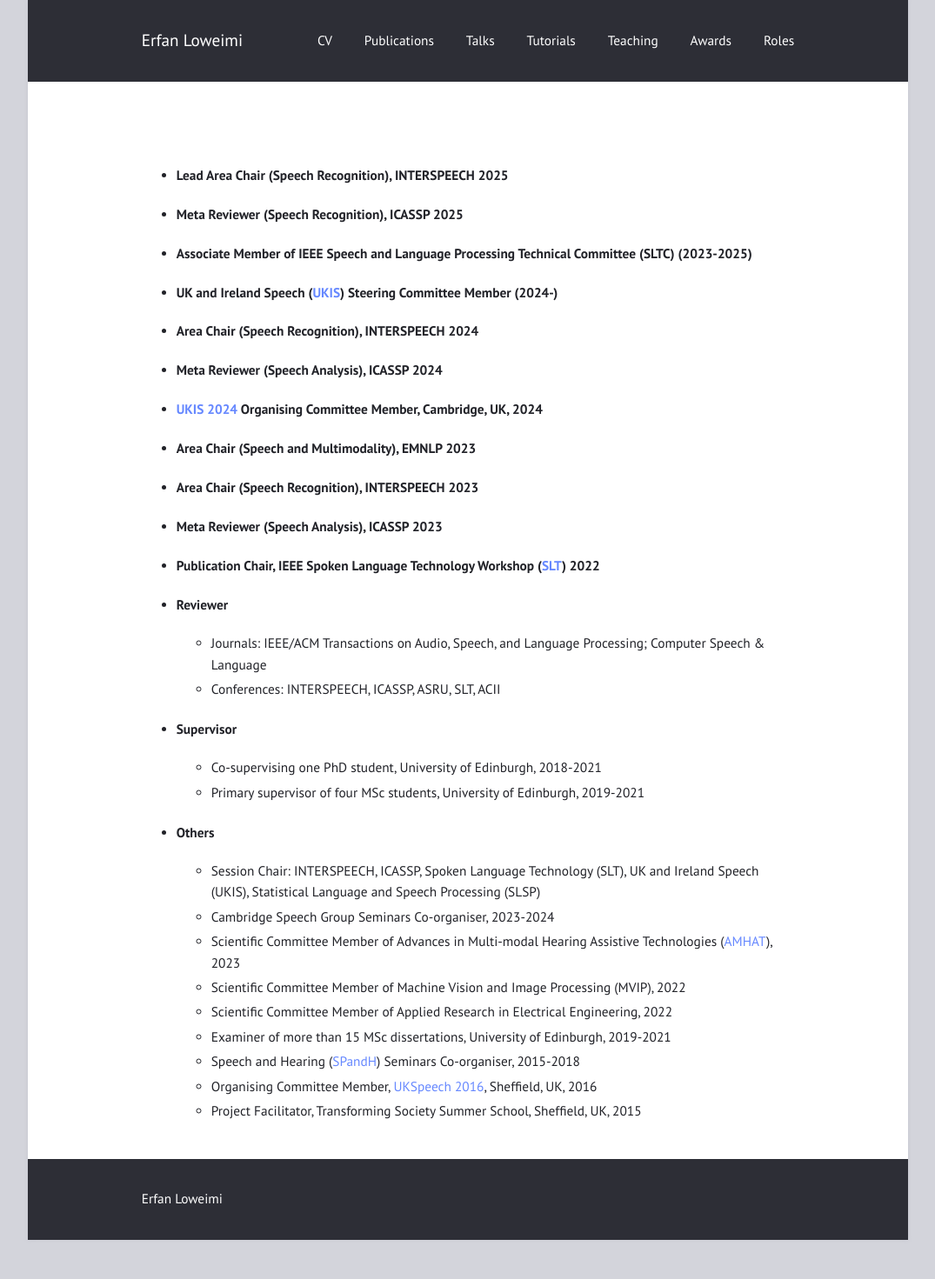
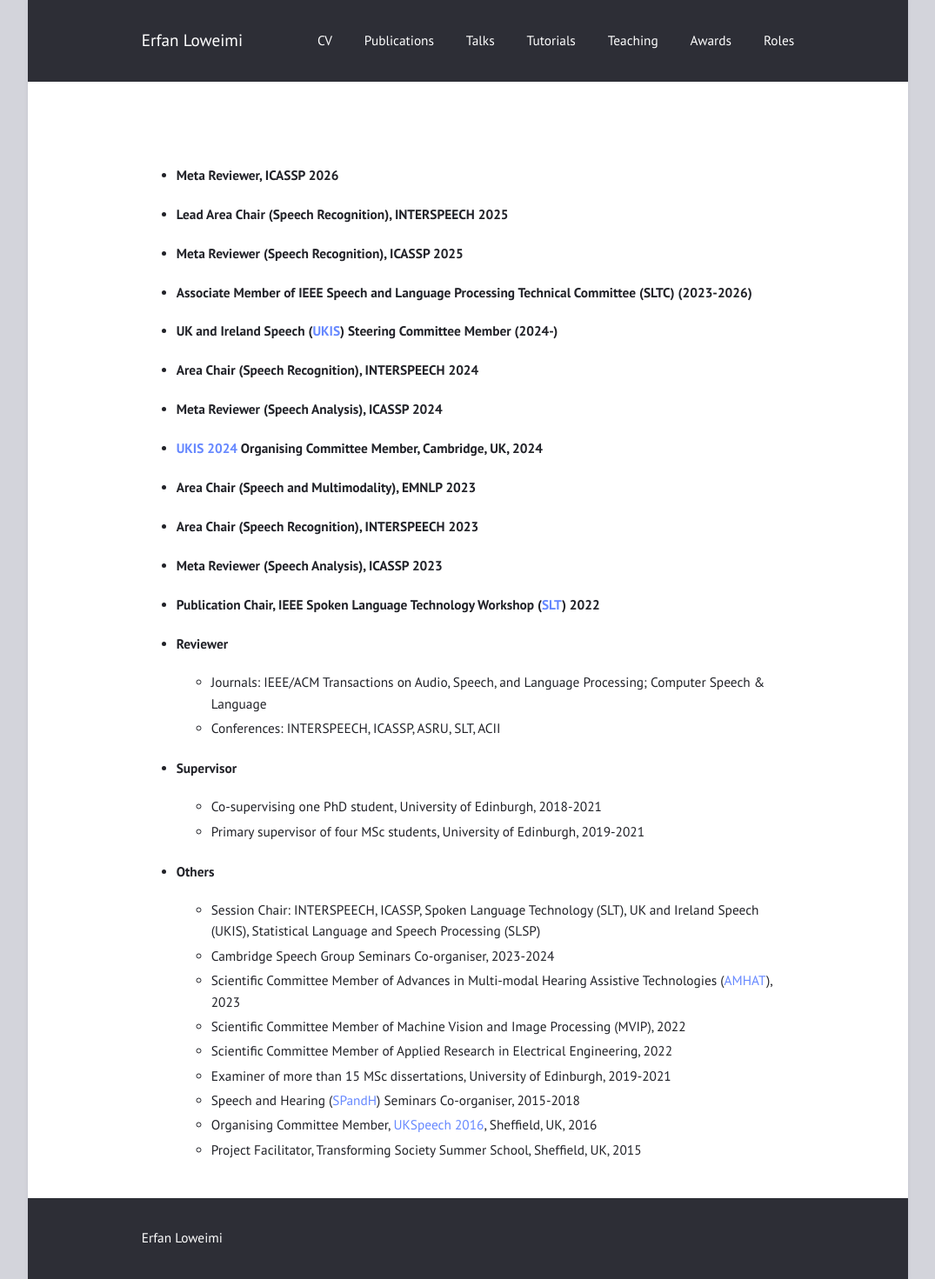
Before and after one commit to eloweimi/eloweimi.github.io, a Jekyll site: the page built from roles.md, in a window 1280 px wide. Shown: the whole page at 87% size, without its empty margins (102-1177 px from the left). Built offline with Jekyll 4.4.1, drawn with Linux system fonts in a browser that asks for light colours; before the commit the page ends 1426 px from its top, so only the background shows below that.

Commit message:
Update roles.md

```diff
--- a/roles.md
+++ b/roles.md
@@ -4,10 +4,10 @@ title: ""
 ---
 
 <br>
-
+* #### Meta Reviewer, ICASSP 2026
 * #### Lead Area Chair (Speech Recognition), INTERSPEECH 2025
 * #### Meta Reviewer (Speech Recognition), ICASSP 2025
-* #### Associate Member of IEEE Speech and Language Processing Technical Committee (SLTC) (2023-2025)
+* #### Associate Member of IEEE Speech and Language Processing Technical Committee (SLTC) (2023-2026)
 * #### UK and Ireland Speech ([UKIS](https://ukis.inf.ed.ac.uk)) Steering Committee Member (2024-)
 * #### Area Chair (Speech Recognition), INTERSPEECH 2024
 * #### Meta Reviewer (Speech Analysis), ICASSP 2024
```
